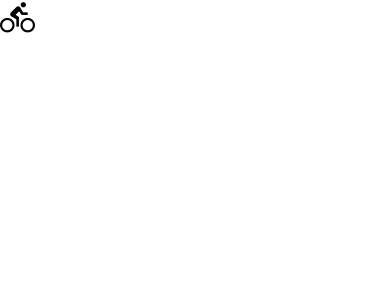
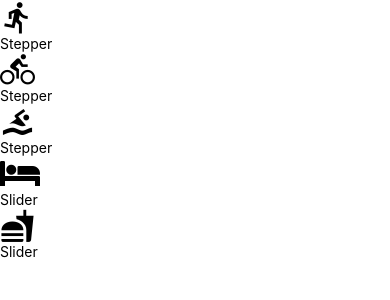
Before and after one commit to karthikvellur/react-native-Fitness, a React Native app: screen / in a window 390 px wide. Shown: the top 300 px of the page. Built offline with nearby package versions, Linux system fonts and the light colour scheme.

Commit message:
feat: incorporated basic stepper & slider

```diff
--- a/App.js
+++ b/App.js
@@ -1,6 +1,8 @@
 import React, { Component } from 'react'
 import { Text, View } from 'react-native'
 import AddEntry from './components/AddEntry'
+import Slider from './components/Slider'
+import Steppers from './components/Steppers'
 
 export default class App extends Component {
   render(){
--- a/components/AddEntry.js
+++ b/components/AddEntry.js
@@ -1,6 +1,8 @@
 import React, { Component } from 'react'
 import { View } from 'react-native'
 import { getMetricMetaInfo } from '../utils/helpers'
+import Slider from '../components/Slider'
+import Steppers from '../components/Steppers'
 
 export default class AddEntry extends Component{
     state = {
@@ -50,10 +52,48 @@ export default class AddEntry extends Component{
     }
 
     render(){
-        console.log('getMetricMetaInfo("bike").displayName', getMetricMetaInfo("bike"))
+
+        const metaInfo = getMetricMetaInfo()
+
+        console.log('metaInfo', metaInfo)
+
         return(
             <View>
-                {getMetricMetaInfo("bike").getIcon()}
+                {Object.keys(metaInfo).map(
+                    (key) => {
+
+                        console.log('this.state', this.state)
+                        const { getIcon, type, ...rest } = metaInfo[key]
+
+                        const value = this.state[key]
+                        console.log('value', value)
+
+                        return (
+                            <View key={key}>
+                                {getIcon()}
+                                {
+                                    type === 'slider'
+                                    ? <Slider
+                                        value={value}
+                                        onChange={
+                                            (value) => this.slide(key, value)
+                                        }
+                                        {...rest}
+                                       />
+                                    : <Steppers
+                                        value={value}
+                                        onIncrement={
+                                            () => this.increment(key)
+                                        }
+                                        onDecrement={
+                                            () => this.decrement(key)
+                                        }
+                                        />
+                                }
+                            </View>
+                        )
+                    }
+                )}
             </View>
         )
     }
--- /dev/null
+++ b/components/Slider.js
@@ -0,0 +1,10 @@
+import React, { Component } from 'react'
+import { Text, View } from 'react-native'
+
+export default function Slider(){
+    return(
+        <View>
+            <Text>Slider</Text>
+        </View>
+    )
+}
--- /dev/null
+++ b/components/Steppers.js
@@ -0,0 +1,10 @@
+import React, { Component } from 'react'
+import { Text, View } from 'react-native'
+
+export default function Steppers(){
+    return(
+        <View>
+            <Text>Stepper</Text>
+        </View>
+    )
+}
--- a/utils/helpers.js
+++ b/utils/helpers.js
@@ -139,11 +139,10 @@ export function isBetween (num, x, y) {
       },
     }
 
-    console.log('info[metric]', info[metric])
+    if(metric){
+      return info[metric]
+    }
 
-    if(metric === 'undefined')
-      return info
-    else
-      return info[metric]
+    return info
 
   }
```
